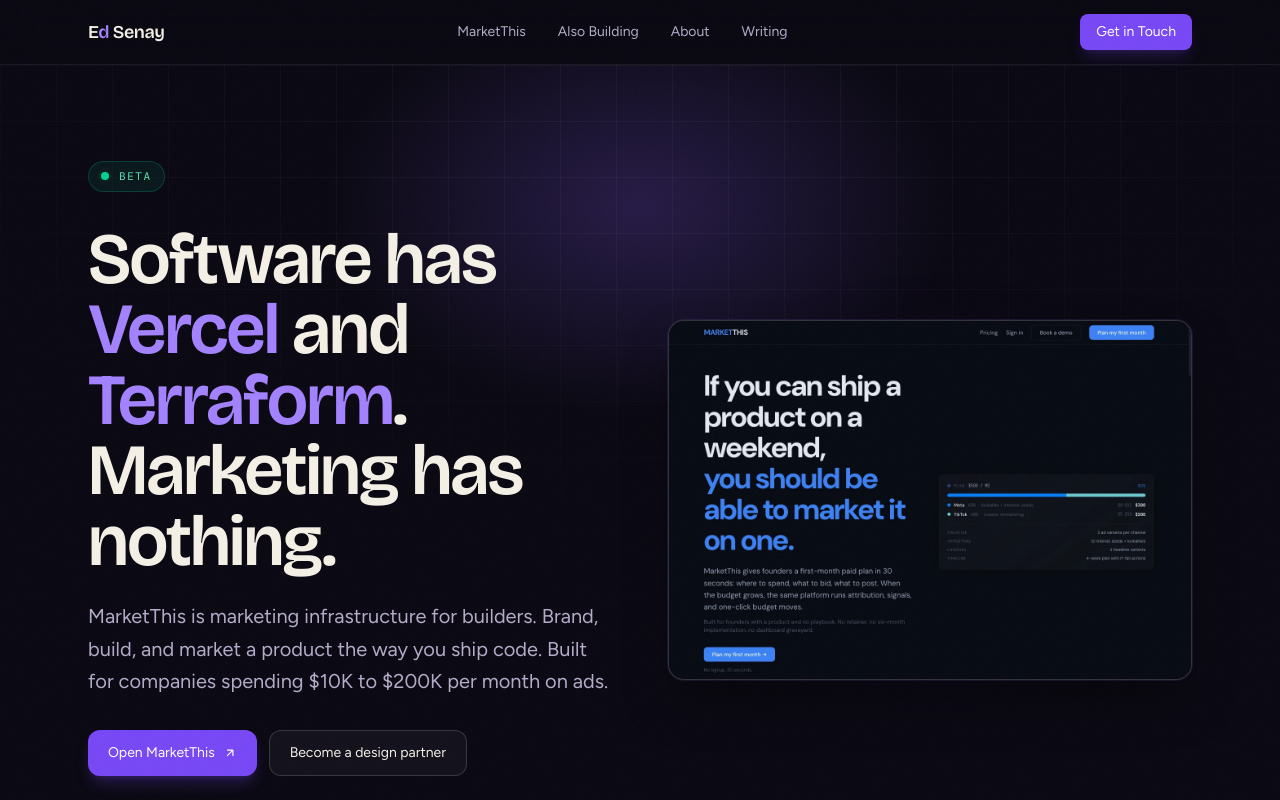
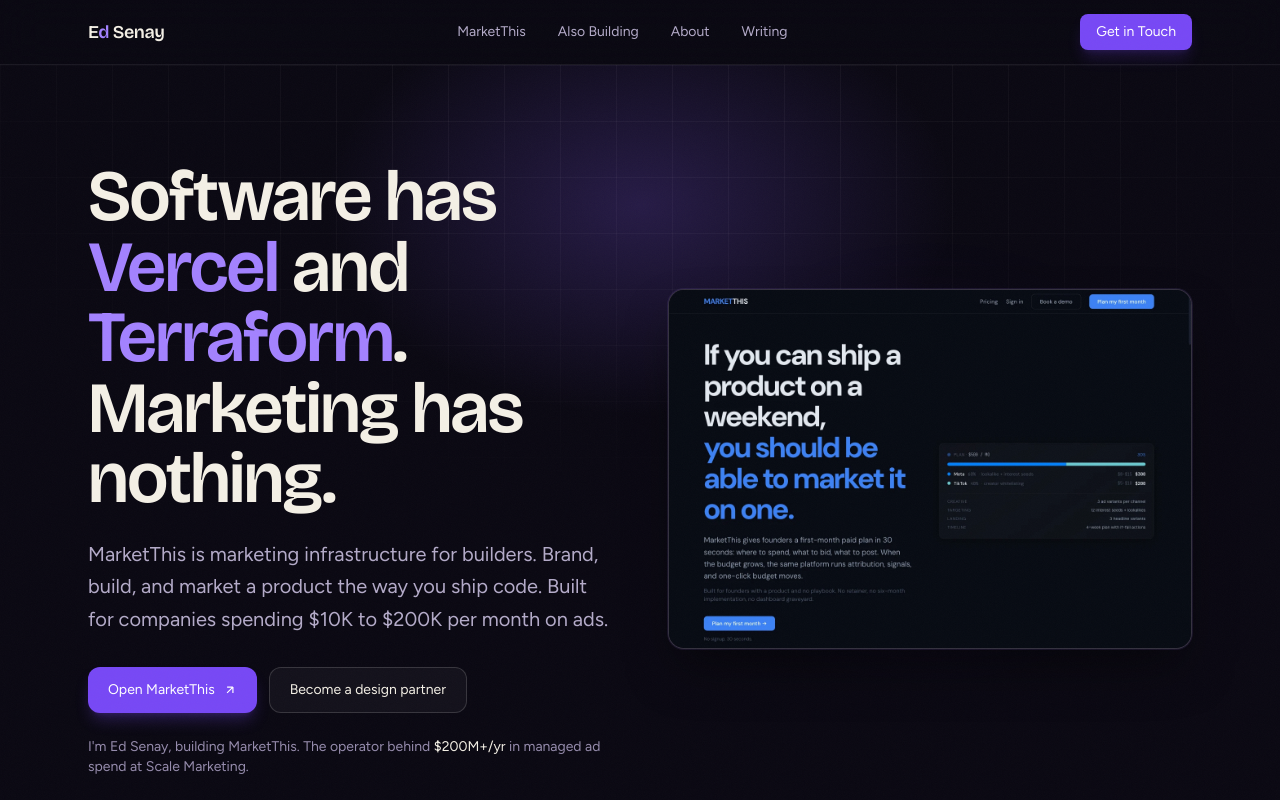
Before and after one commit to esanche1/esanche1.github.io, a React (Vite) app: page / in a window 1280 px wide. Shown: the top 800 px of the page. Built offline with nearby package versions, Linux system fonts and the light colour scheme.

Commit message:
Remove Beta badge from hero
Co-Authored-By: Claude Fable 5 <noreply@anthropic.com>

```diff
--- a/src/App.jsx
+++ b/src/App.jsx
@@ -181,16 +181,6 @@ function Hero() {
       <div className="relative max-w-6xl mx-auto px-6 pt-16 lg:pt-24 pb-20 lg:pb-28 animate-fade-up">
         <div className="grid grid-cols-1 lg:grid-cols-12 gap-12 lg:gap-14 items-center">
           <div className="lg:col-span-6">
-            <div className="inline-flex items-center gap-2.5 px-3 py-1.5 rounded-full bg-emerald-400/[0.08] border border-emerald-400/20 mb-8">
-              <span className="relative flex w-2 h-2">
-                <span className="absolute inline-flex w-full h-full rounded-full bg-emerald-400 opacity-75 animate-ping" />
-                <span className="relative inline-flex w-2 h-2 rounded-full bg-emerald-400" />
-              </span>
-              <span className="font-mono text-[11px] font-500 text-emerald-300 tracking-[0.14em] uppercase">
-                Beta
-              </span>
-            </div>
-
             <h1 className="font-display font-800 text-5xl sm:text-6xl lg:text-7xl tracking-tight leading-[0.98] text-paper-50 mb-6">
               Software has{" "}
               <span className="text-violet-400">Vercel</span> and{" "}
```
